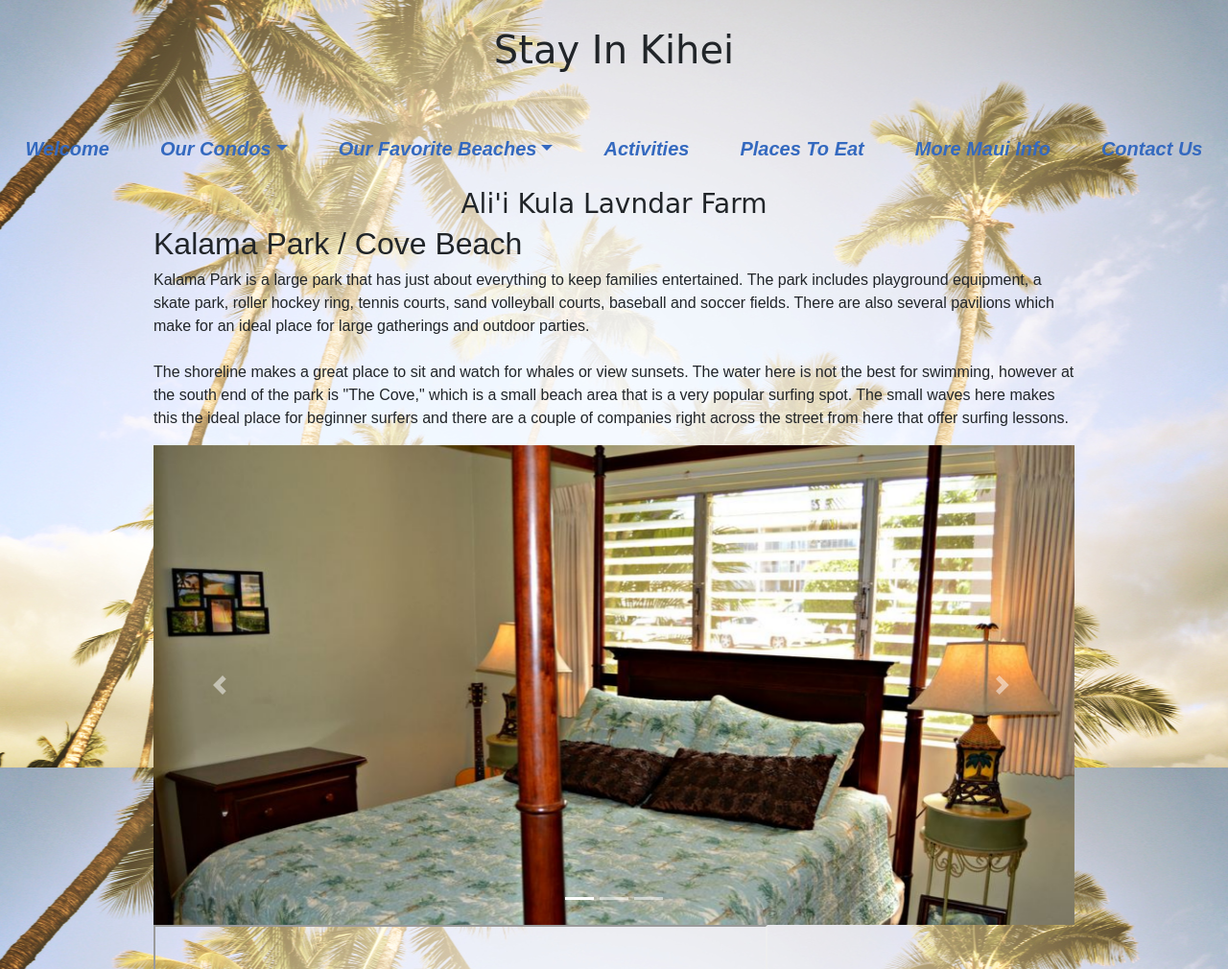
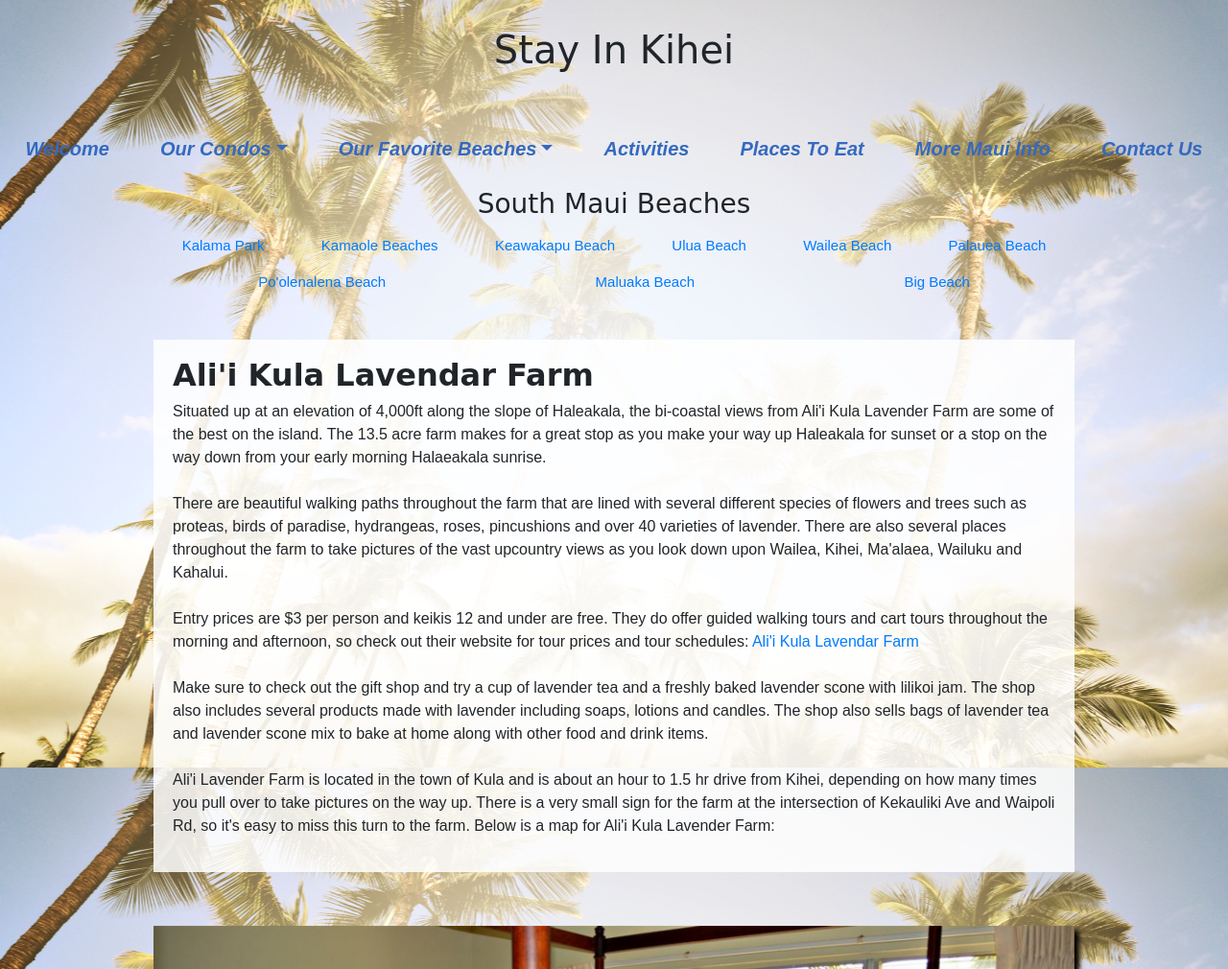
Before and after one commit to thebigbaker/stayinkihei, a Django app: page /activities/alii-kula-lavendar-farm/ in a window 1280 px wide. Shown: the top 1010 px of the page at 96% size. Run offline with Django 3.2, Linux system fonts and the light colour scheme; some libraries are stand-ins or nearby versions; grey boxes are pictures that could not be loaded.

Commit message:
lavendar farm html

```diff
--- a/templates/activities/alii_kula_lavendar_farm.html
+++ b/templates/activities/alii_kula_lavendar_farm.html
@@ -1,7 +1,7 @@
 {% extends 'base.html' %}
 {% load static %}
 
-{% block title %} Ali'i Kula Lavndar Farm {% endblock %}
+{% block title %} Ali'i Kula Lavendar Farm {% endblock %}
 
 
 <!---{% block additional_styles %}
@@ -17,28 +17,80 @@ body {
 </style>
 {% endblock %}--->
 {% block main %}
-<h3 class="beach-nav-title">Ali'i Kula Lavndar Farm</h3>
+<h3 class="beach-nav-title">South Maui Beaches</h3>
+
+<div class="beach-nav">
+  <nav>
+    <ul class="nav nav-fill">
+      <li class="nav-item">
+        <a class="nav-link" href="{% url 'kalama_park' %}">Kalama Park</a>
+      </li>
+      <li class="nav-item">
+        <a class="nav-link" href="{% url 'kamaole_beaches' %}">Kamaole Beaches</a>
+      </li>
+      <li class="nav-item">
+        <a class="nav-link" href="{% url 'keawakapu' %}">Keawakapu Beach</a>
+      </li>
+      <li class="nav-item">
+        <a class="nav-link" href="{% url 'ulua' %}">Ulua Beach</a>
+      </li>
+      <li class="nav-item">
+        <a class="nav-link" href="{% url 'wailea' %}">Wailea Beach</a>
+      </li>
+      <li class="nav-item">
+        <a class="nav-link" href="{% url 'palauea' %}">Palauea Beach</a>
+      </li>
+      <li class="nav-item">
+        <a class="nav-link" href="{% url 'poolenalena' %}">Po'olenalena Beach</a>
+      </li>
+      <li class="nav-item">
+        <a class="nav-link" href="{% url 'maluaka' %}">Maluaka Beach</a>
+      </li>
+      <li class="nav-item">
+        <a class="nav-link" href="{% url 'big_beach' %}">Big Beach</a>
+      </li>
+    </ul>
+  </nav>
+</div>
 
 
-
-<div class="beach-block">
-  <div class="beach-info">
-    <h2>Kalama Park / Cove Beach</h2>
-    <p>Kalama Park is a large park that has just about everything to keep
-      families entertained.  The park includes playground equipment, a skate
-      park, roller hockey ring, tennis courts, sand volleyball courts, baseball
-      and soccer fields.  There are also several pavilions which make for an
-      ideal place for large gatherings and outdoor parties. <br>
+<div class="info-block">
+  <div class="info-content">
+    <h2>Ali'i Kula Lavendar Farm</h2>
+    <p>Situated up at an elevation of 4,000ft along the slope of Haleakala, the
+      bi-coastal views from Ali'i Kula Lavender Farm are some of the best on
+      the island.  The 13.5 acre farm makes for a great stop as you make your
+      way up Haleakala for sunset or a stop on the way down from your early
+      morning Halaeakala sunrise.<br>
       <br>
-      The shoreline makes a great place to sit and watch for whales or view
-      sunsets.  The water here is not the best for swimming, however at the south
-      end of the park is "The Cove," which is a small beach area that is a very
-      popular surfing spot.  The small waves here makes this the ideal place for
-      beginner surfers and there are a couple of companies right across the
-      street from here that offer surfing lessons.</p>
+      There are beautiful walking paths throughout the farm that are lined with
+      several different species of flowers and trees such as proteas, birds of
+      paradise, hydrangeas, roses, pincushions and over 40 varieties of
+      lavender.  There are also several places throughout the farm to take
+      pictures of the vast upcountry views as you look down upon Wailea, Kihei,
+      Ma'alaea, Wailuku and Kahalui.<br>
+      <br>
+      Entry prices are $3 per person and keikis 12 and under are free.  They do
+      offer guided walking tours and cart tours throughout the morning and
+      afternoon, so check out their website for tour prices and tour schedules:
+      <a href="http://www.aliikulalavender.com" target="_blank">Ali'i Kula
+        Lavendar Farm</a><br>
+      <br>
+      Make sure to check out the gift shop and try a cup of lavender tea and a
+      freshly baked lavender scone with lilikoi jam.  The shop also includes
+      several products made with lavender including soaps, lotions and candles.
+       The shop also sells bags of lavender tea and lavender scone mix to bake
+       at home along with other food and drink items.<br>
+      <br>
+      Ali'i Lavender Farm is located in the town of Kula and is about an hour
+      to 1.5 hr drive from Kihei, depending on how many times you pull over to
+      take pictures on the way up.  There is a very small sign for the farm at
+      the intersection of Kekauliki Ave and Waipoli Rd, so it's easy to miss
+      this turn to the farm.  Below is a map for Ali'i Kula Lavender Farm:
+    </p>
   </div>
 
-  <div class="beach-photos">
+  <div class="info-photos">
     <div id="carouselExampleIndicators" class="carousel slide" data-ride="carousel">
       <ol class="carousel-indicators">
         <li data-target="#carouselExampleIndicators" data-slide-to="0" class="active"></li>
@@ -66,12 +118,9 @@ body {
       </a>
     </div>
   </div>
-
-  <div class="beach-map">
-    <iframe src="https://www.google.com/maps/d/u/0/embed?mid=1jcwVX-ATyTkb3aXdjwJUSv7DMaM"
-    width="640" height="480"></iframe>
+    <div class="info-map">
+      <iframe src="https://www.google.com/maps/d/u/0/embed?mid=1A0CPYYbfgtVKXHDulvPIZDMiySo"
+      width="640" height="480"></iframe>
+    </div>
   </div>
-
-</div>
-
-{% endblock %}
+  {% endblock %}
```
